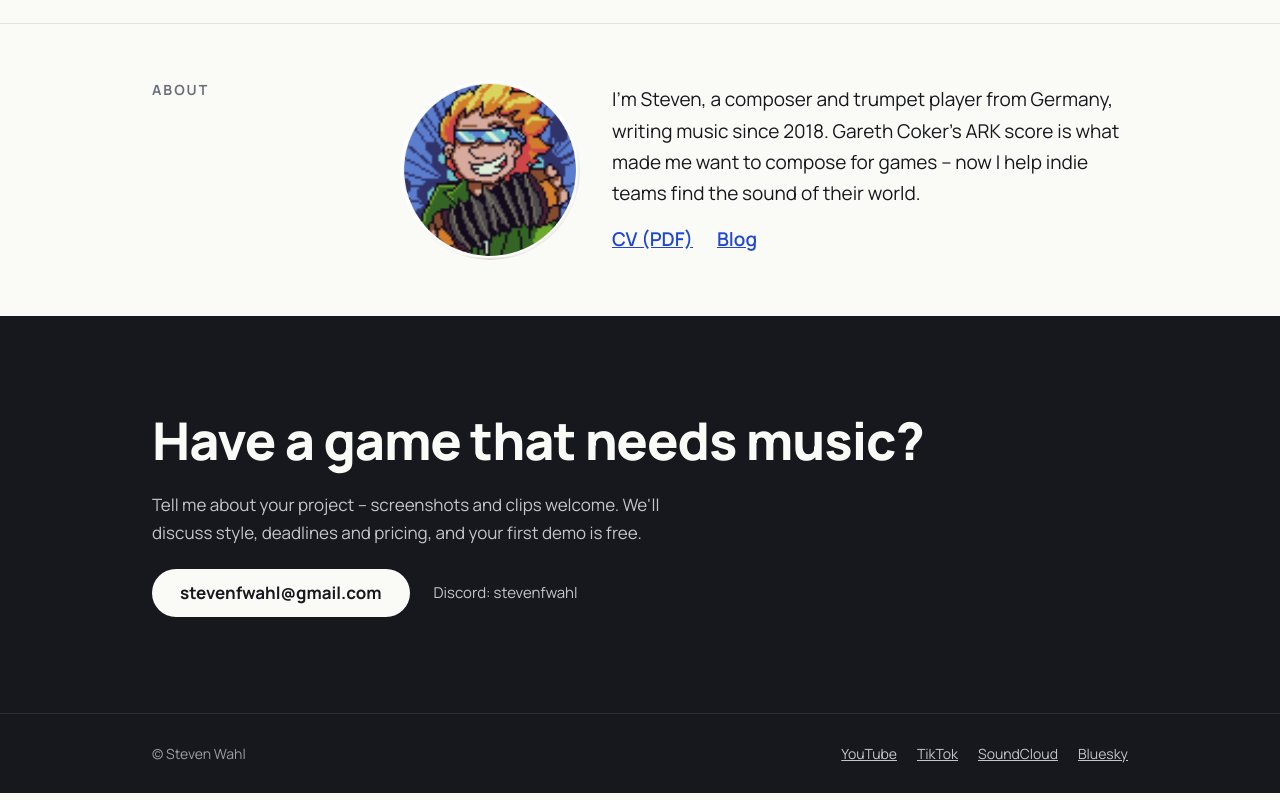
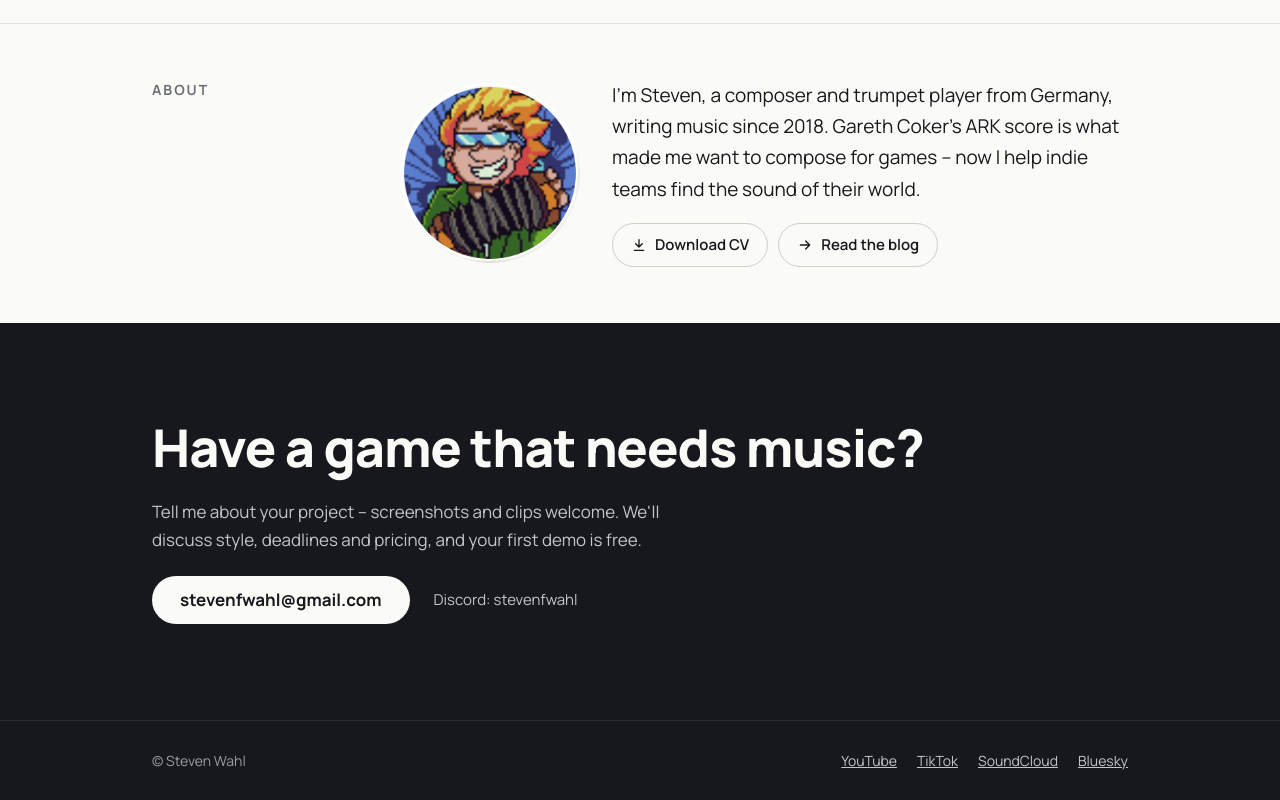
Before and after one commit to yama-assistant/stevenwahlmusic, a plain HTML site: page index.html in a window 1280 px wide. Shown: the part 2674-3474 px from the top of the page. Drawn offline with Linux system fonts and the light colour scheme.

Commit message:
Style CV and blog links in About as outline buttons
Co-Authored-By: Claude Opus 5.5 <noreply@anthropic.com>
Claude-Session: https://claude.ai/code/session_01S33ahqs522ZqPEnGpdorXP

```diff
--- a/css/style.css
+++ b/css/style.css
@@ -119,7 +119,15 @@ a:hover { color: var(--accent-hover); }
 .about img { width: 180px; height: 180px; border-radius: 50%; flex: 0 0 auto; }
 .about-text { flex: 1 1 300px; min-width: 0; display: flex; flex-direction: column; gap: 14px; }
 .about-text p { margin: 0; font-size: 19px; }
-.links { display: flex; flex-wrap: wrap; gap: 24px; font-weight: 600; font-size: 15px; }
+.links { display: flex; flex-wrap: wrap; gap: 10px; margin-top: 4px; }
+.links a {
+  display: inline-flex; align-items: center; gap: 8px;
+  min-height: 44px; padding: 0 18px; border-radius: 999px;
+  border: 1px solid #CFCEC7; color: var(--ink);
+  font-size: 15px; font-weight: 600; text-decoration: none;
+}
+.links a:hover { border-color: var(--ink); color: var(--ink); }
+.links svg { width: 16px; height: 16px; flex: 0 0 auto; }
 
 /* Contact */
 .contact { background: var(--dark); color: var(--bg); }
--- a/index.html
+++ b/index.html
@@ -136,7 +136,10 @@
           <img src="images/avatar.png" alt="Steven Wahl" width="180" height="180">
           <div class="about-text">
             <p>I'm Steven, a composer and trumpet player from Germany, writing music since 2018. Gareth Coker's ARK score is what made me want to compose for games – now I help indie teams find the sound of their world.</p>
-            <p class="links"><a href="files/Steven_Wahl_CV_1.0.pdf">CV (PDF)</a><a href="blog/">Blog</a></p>
+            <div class="links">
+              <a href="files/Steven_Wahl_CV_1.0.pdf"><svg viewBox="0 0 24 24" fill="none" stroke="currentColor" stroke-width="2" stroke-linecap="round" stroke-linejoin="round" aria-hidden="true"><path d="M12 4v11M7 10l5 5 5-5M5 20h14"></path></svg>Download CV</a>
+              <a href="blog/"><svg viewBox="0 0 24 24" fill="none" stroke="currentColor" stroke-width="2" stroke-linecap="round" stroke-linejoin="round" aria-hidden="true"><path d="M5 12h14M13 6l6 6-6 6"></path></svg>Read the blog</a>
+            </div>
           </div>
         </div>
       </div>
```
